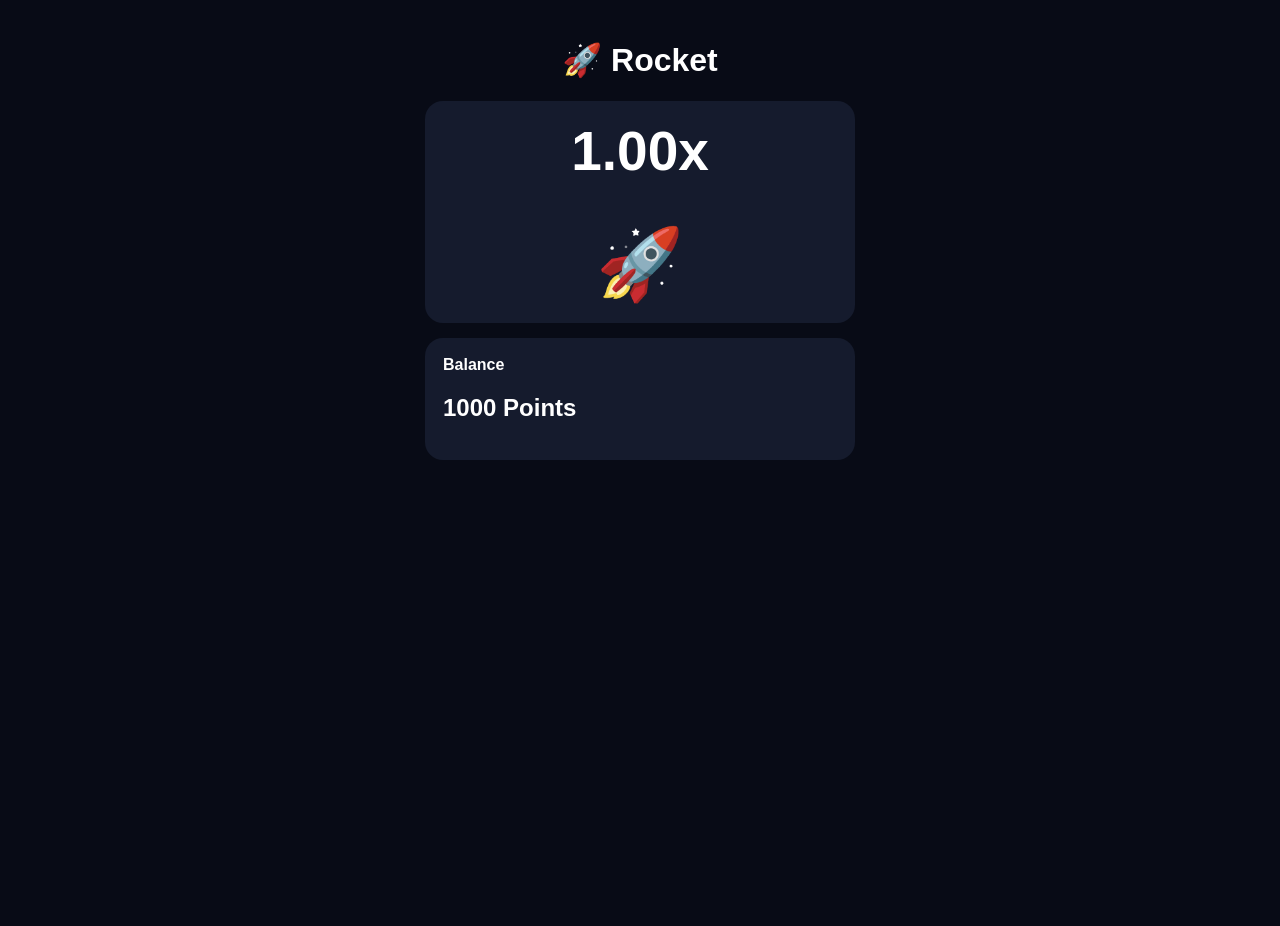
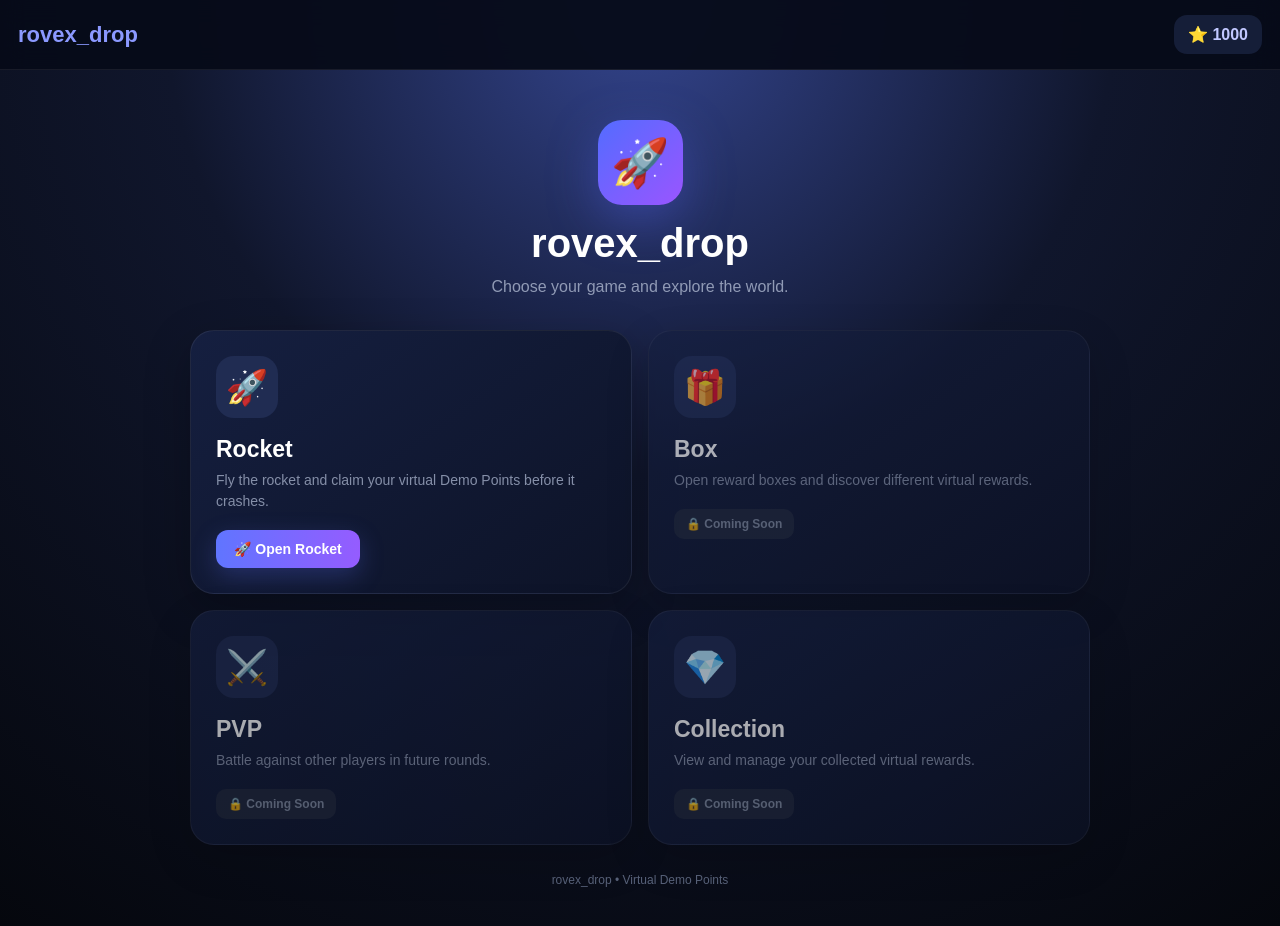
Before and after one commit to rovexdropbot99/RecketApp, a website: page index.html in a window 1280 px wide. Before the commit the page ends 800 px from the top, so only its background shows below. Drawn offline with Linux system fonts and the light colour scheme; no server answers.

Commit message:
Add files via upload

```diff
--- a/index.html
+++ b/index.html
@@ -1,268 +1,480 @@
 <!DOCTYPE html>
-<html>
+<html lang="en">
 <head>
+
 <meta charset="UTF-8">
-<meta name="viewport" content="width=device-width, initial-scale=1.0">
 
-<title>Rocket</title>
+<meta name="viewport"
+content="width=device-width, initial-scale=1.0">
+
+<title>rovex_drop</title>
 
 <style>
 
-body {
-    margin: 0;
-    background: #080b16;
-    color: white;
-    font-family: Arial, sans-serif;
+*{
+    box-sizing:border-box;
+    margin:0;
+    padding:0;
 }
 
-.app {
-    max-width: 430px;
-    margin: auto;
-    padding: 20px;
+body{
+    min-height:100vh;
+    font-family:Arial,sans-serif;
+    color:white;
+
+    background:
+    radial-gradient(
+        circle at 50% 0%,
+        #34458f,
+        #10162c 42%,
+        #05070d
+    );
 }
 
-h1 {
-    text-align: center;
+header{
+    height:70px;
+    padding:0 18px;
+
+    display:flex;
+    align-items:center;
+    justify-content:space-between;
+
+    background:rgba(7,11,25,.95);
+
+    border-bottom:1px solid #ffffff12;
+
+    position:sticky;
+    top:0;
+    z-index:20;
+
+    backdrop-filter:blur(12px);
 }
 
-.box {
-    background: #151b2d;
-    padding: 18px;
-    margin-top: 15px;
-    border-radius: 18px;
+.logo{
+    font-size:22px;
+    font-weight:bold;
+    color:#8b99ff;
 }
 
-#multiplier {
-    font-size: 55px;
-    text-align: center;
-    font-weight: bold;
+.balance{
+    padding:10px 14px;
+    border-radius:13px;
+
+    background:#151e38;
+    color:#c1c8ff;
+
+    font-weight:bold;
 }
 
-#rocket {
-    text-align: center;
-    font-size: 70px;
-    margin-top: 40px;
+
+/* HERO */
+
+.container{
+    width:92%;
+    max-width:900px;
+
+    margin:auto;
+
+    padding:35px 0 40px;
 }
 
-button,
-input {
-    width: 100%;
-    padding: 14px;
-    margin-top: 10px;
-    border: 0;
-    border-radius: 10px;
+.hero{
+    text-align:center;
+    padding:15px 0 30px;
 }
 
-button {
-    background: #5865f2;
-    color: white;
-    font-weight: bold;
+.hero-icon{
+    width:85px;
+    height:85px;
+
+    margin:0 auto 16px;
+
+    display:flex;
+    align-items:center;
+    justify-content:center;
+
+    border-radius:24px;
+
+    font-size:47px;
+
+    background:
+    linear-gradient(
+        135deg,
+        #536cff,
+        #9a55ff
+    );
+
+    box-shadow:
+    0 15px 50px
+    rgba(92,105,255,.35);
 }
 
-.admin {
-    display: none;
+.hero h1{
+    font-size:40px;
+    margin-bottom:8px;
 }
 
-.admin button {
-    background: #e04b4b;
+.hero p{
+    color:#909ab5;
+    line-height:1.6;
+}
+
+
+/* FEATURE GRID */
+
+.features{
+    display:grid;
+
+    grid-template-columns:
+    repeat(2,1fr);
+
+    gap:16px;
+}
+
+
+/* CARD */
+
+.feature{
+    position:relative;
+
+    min-height:220px;
+
+    padding:25px;
+
+    overflow:hidden;
+
+    border-radius:24px;
+
+    background:
+    linear-gradient(
+        145deg,
+        #151f40,
+        #0d1327
+    );
+
+    border:1px solid #ffffff12;
+
+    box-shadow:
+    0 15px 45px
+    rgba(0,0,0,.25);
+
+    transition:.25s;
+}
+
+.feature:hover{
+    transform:translateY(-4px);
+
+    border-color:#7180ff44;
+}
+
+
+/* ICON */
+
+.feature-icon{
+    width:62px;
+    height:62px;
+
+    display:flex;
+
+    align-items:center;
+    justify-content:center;
+
+    border-radius:18px;
+
+    font-size:34px;
+
+    background:#202c52;
+
+    margin-bottom:18px;
+}
+
+
+/* TEXT */
+
+.feature h2{
+    font-size:23px;
+    margin-bottom:7px;
+}
+
+.feature p{
+    color:#858fa8;
+
+    font-size:14px;
+
+    line-height:1.5;
+
+    margin-bottom:18px;
+}
+
+
+/* OPEN BUTTON */
+
+.open{
+    display:inline-flex;
+
+    align-items:center;
+    justify-content:center;
+
+    padding:11px 18px;
+
+    border-radius:12px;
+
+    color:white;
+
+    text-decoration:none;
+
+    font-size:14px;
+
+    font-weight:bold;
+
+    background:
+    linear-gradient(
+        90deg,
+        #6075ff,
+        #955cff
+    );
+
+    box-shadow:
+    0 8px 25px
+    rgba(96,117,255,.25);
+
+    transition:.2s;
+}
+
+.open:hover{
+    transform:translateY(-2px);
+
+    box-shadow:
+    0 12px 30px
+    rgba(96,117,255,.4);
+}
+
+
+/* LOCKED */
+
+.locked{
+    opacity:.65;
+}
+
+.locked:hover{
+    transform:none;
+}
+
+.locked-badge{
+    display:inline-flex;
+
+    align-items:center;
+
+    padding:8px 12px;
+
+    border-radius:10px;
+
+    background:#20283d;
+
+    color:#7e899f;
+
+    font-size:12px;
+
+    font-weight:bold;
+}
+
+
+/* FOOTER */
+
+footer{
+    text-align:center;
+
+    padding:28px 0 5px;
+
+    color:#59637b;
+
+    font-size:12px;
+}
+
+
+/* MOBILE */
+
+@media(max-width:650px){
+
+    .features{
+        grid-template-columns:1fr;
+    }
+
+    .hero h1{
+        font-size:33px;
+    }
+
+    .feature{
+        min-height:190px;
+    }
+
 }
 
 </style>
+
 </head>
+
 
 <body>
 
-<div class="app">
 
-    <h1>🚀 Rocket</h1>
+<header>
 
-    <div class="box">
+<div class="logo">
+rovex_drop
+</div>
 
-        <div id="multiplier">
-            1.00x
-        </div>
+<div class="balance">
+⭐ 1000
+</div>
 
-        <div id="rocket">
-            🚀
-        </div>
-
-    </div>
+</header>
 
 
-    <div class="box">
 
-        <b>Balance</b>
-
-        <h2 id="balance">
-            1000 Points
-        </h2>
-
-    </div>
+<div class="container">
 
 
-    <!-- ADMIN PANEL -->
+<!-- HERO -->
 
-    <div
-        id="adminPanel"
-        class="box admin"
-    >
+<section class="hero">
 
-        <h2>👑 Admin Panel</h2>
+<div class="hero-icon">
+🚀
+</div>
 
-        <p>
-            Owner Only
-        </p>
+<h1>
+rovex_drop
+</h1>
 
-        <button onclick="newRound()">
-            NEW ROUND
-        </button>
+<p>
+Choose your game and explore the world.
+</p>
 
-        <button onclick="resetPoints()">
-            RESET POINTS
-        </button>
+</section>
 
-    </div>
+
+
+<!-- FEATURES -->
+
+<div class="features">
+
+
+<!-- ROCKET -->
+
+<div class="feature">
+
+<div class="feature-icon">
+🚀
+</div>
+
+<h2>
+Rocket
+</h2>
+
+<p>
+Fly the rocket and claim your
+virtual Demo Points before it crashes.
+</p>
+
+<a
+href="rocket.html"
+class="open">
+
+🚀 Open Rocket
+
+</a>
 
 </div>
 
 
-<script>
 
-var balance = 1000;
+<!-- BOX -->
+
+<div class="feature locked">
+
+<div class="feature-icon">
+🎁
+</div>
+
+<h2>
+Box
+</h2>
+
+<p>
+Open reward boxes and discover
+different virtual rewards.
+</p>
+
+<div class="locked-badge">
+🔒 Coming Soon
+</div>
+
+</div>
 
 
-/*
-    Rocket
-*/
 
-function updateRocket() {
+<!-- PVP -->
 
-    fetch("/api/rocket")
+<div class="feature locked">
 
-        .then(function(response) {
-            return response.json();
-        })
+<div class="feature-icon">
+⚔️
+</div>
 
-        .then(function(data) {
+<h2>
+PVP
+</h2>
 
-            var x =
-                data.multiplier;
+<p>
+Battle against other players
+in future rounds.
+</p>
 
-            document.getElementById(
-                "multiplier"
-            ).innerText =
-                x.toFixed(2) + "x";
+<div class="locked-badge">
+🔒 Coming Soon
+</div>
+
+</div>
 
 
-            var rocket =
-                document.getElementById(
-                    "rocket"
-                );
+
+<!-- COLLECTION -->
+
+<div class="feature locked">
+
+<div class="feature-icon">
+💎
+</div>
+
+<h2>
+Collection
+</h2>
+
+<p>
+View and manage your collected
+virtual rewards.
+</p>
+
+<div class="locked-badge">
+🔒 Coming Soon
+</div>
+
+</div>
 
 
-            /*
-                x များလေ
-                Rocket ပိုမြန်
-            */
-
-            rocket.style.transform =
-                "translateY(" +
-                (-x * 2) +
-                "px)";
-
-        })
-
-        .catch(function() {
-
-            console.log(
-                "Server disconnected"
-            );
-
-        });
-}
+</div>
 
 
-setInterval(
-    updateRocket,
-    100
-);
 
-updateRocket();
+<footer>
+
+rovex_drop • Virtual Demo Points
+
+</footer>
 
 
-/*
-    Admin check
-*/
-
-function checkAdmin() {
-
-    fetch("/api/admin", {
-
-        headers: {
-            "x-telegram-user-id":
-                "5365191875"
-        }
-
-    })
-
-    .then(function(response) {
-
-        if (!response.ok) {
-            return;
-        }
-
-        return response.json();
-
-    })
-
-    .then(function(data) {
-
-        if (
-            data &&
-            data.success === true &&
-            data.admin === true
-        ) {
-
-            document.getElementById(
-                "adminPanel"
-            ).style.display =
-                "block";
-        }
-
-    });
-
-}
-
-
-checkAdmin();
-
-
-/*
-    Admin buttons
-*/
-
-function newRound() {
-
-    alert(
-        "New round control will be connected next."
-    );
-
-}
-
-
-function resetPoints() {
-
-    balance = 1000;
-
-    document.getElementById(
-        "balance"
-    ).innerText =
-        balance + " Points";
-
-}
-
-
-</script>
+</div>
 
 </body>
 </html>
```
